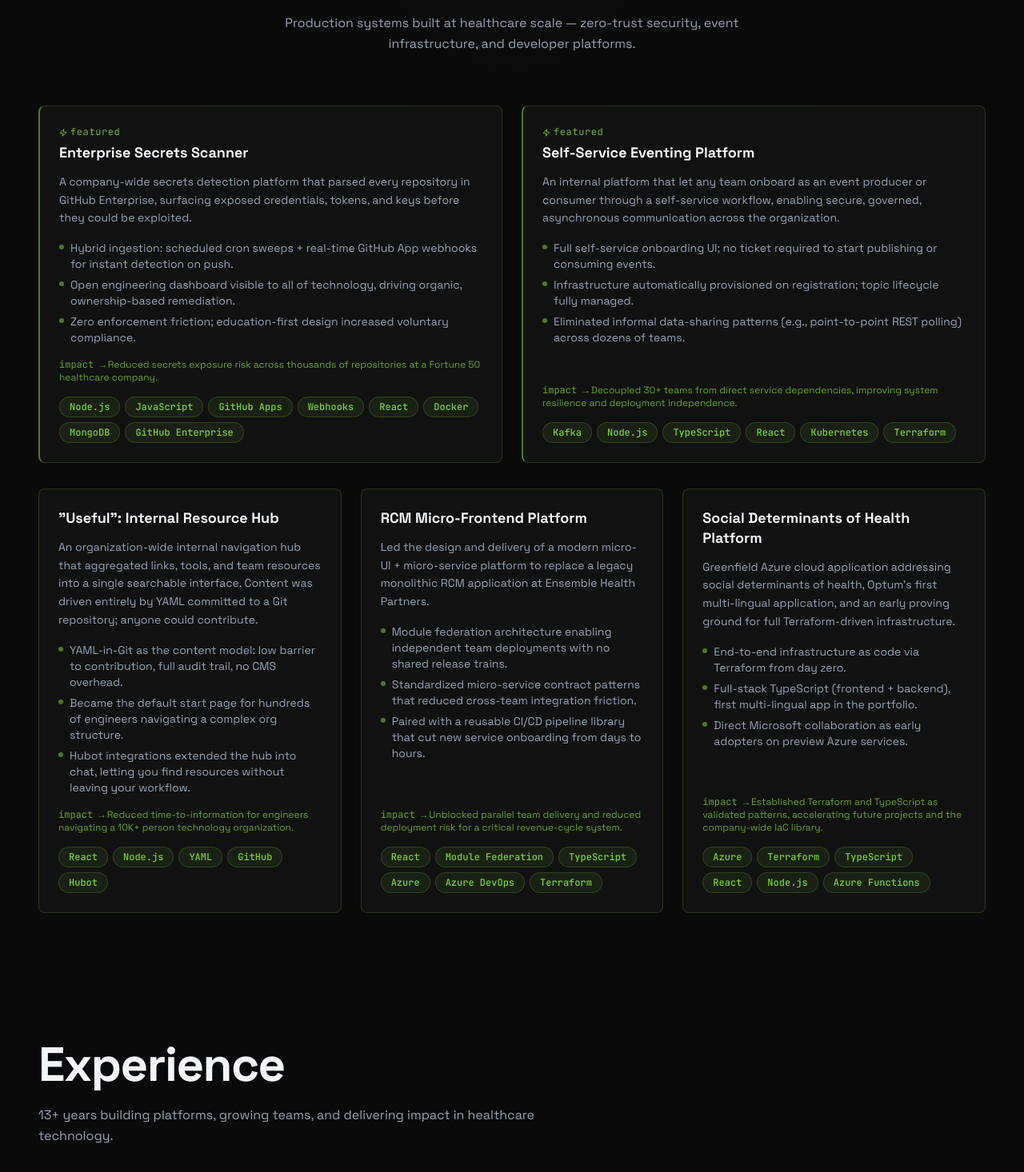
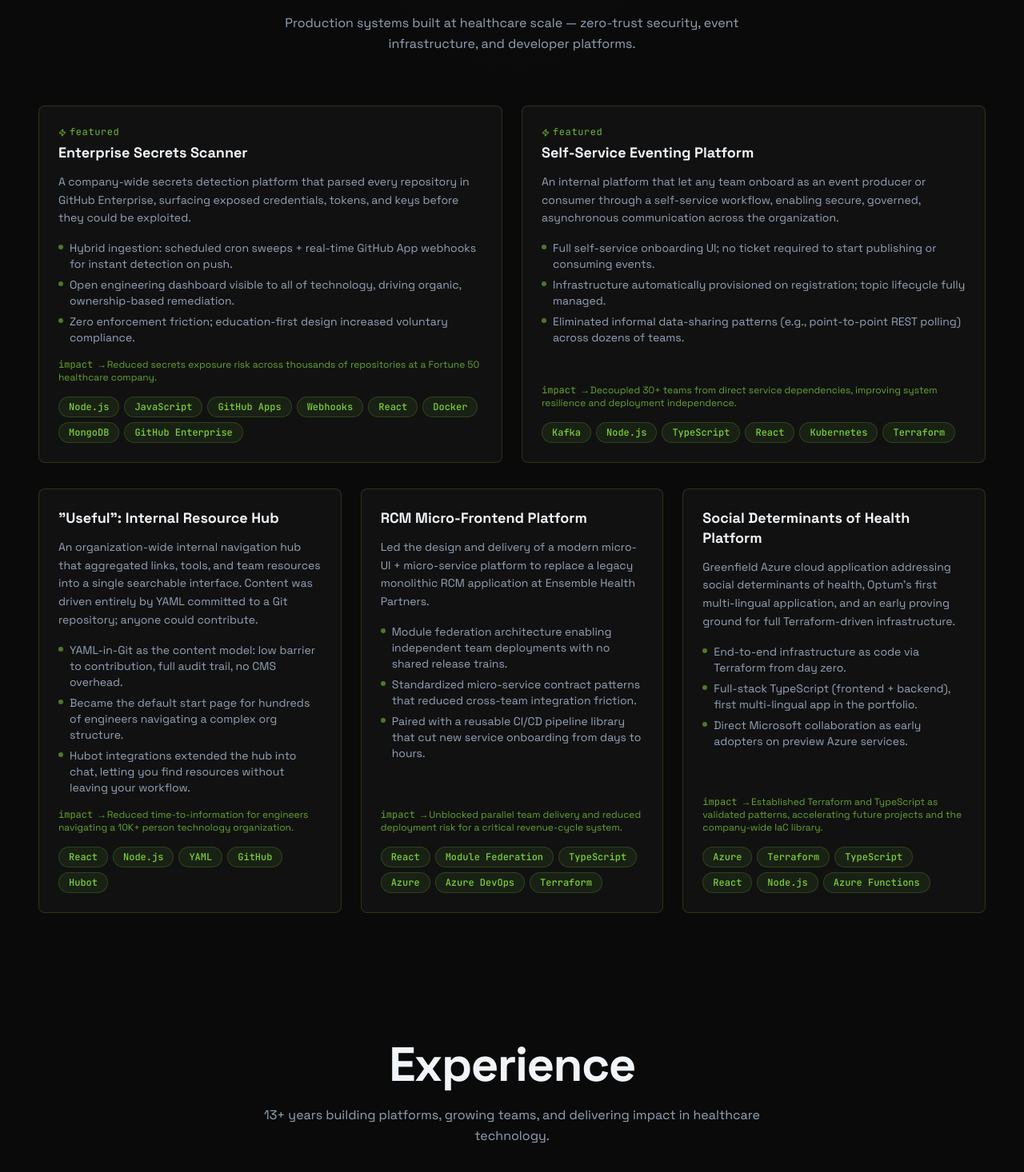
Before and after one commit to PseudoCoding/portfolio-site, a React (Vite) app: page / in a window 1280 px wide. Shown: the part 944-2410 px from the top of the page at 80% size. Built offline with nearby package versions, Linux system fonts and the light colour scheme.

Commit message:
Minor bug fixes

```diff
--- a/src/components/sections/EducationAndCerts.tsx
+++ b/src/components/sections/EducationAndCerts.tsx
@@ -23,7 +23,7 @@ function EducationCard({ entry, index }: { entry: EducationEntry; index: number
       whileInView={{ opacity: 1, y: 0 }}
       viewport={{ once: true, margin: '-40px' }}
       transition={{ duration: 0.5, delay: index * 0.1 }}
-      className="glass-card p-6"
+      className="glass-card-hover p-6"
     >
       <div className="mb-4 flex items-center gap-3">
         <div className="flex h-9 w-9 shrink-0 items-center justify-center rounded-lg bg-cyan-400/10">
@@ -76,7 +76,6 @@ export function EducationAndCerts({ education, certifications }: EducationAndCer
       <div className="section-wrapper py-16">
         <SectionHeader
           headline="Education & Certifications"
-          align="left"
         />
 
         <div className="grid gap-10 lg:grid-cols-2">
--- a/src/components/sections/Experience.tsx
+++ b/src/components/sections/Experience.tsx
@@ -117,7 +117,6 @@ export function Experience({ config }: ExperienceProps) {
         <SectionHeader
           headline="Experience"
           sub={config.tagline}
-          align="left"
         />
 
         <div className="mt-8">
--- a/src/components/sections/Hobbies.tsx
+++ b/src/components/sections/Hobbies.tsx
@@ -21,7 +21,7 @@ function HobbyCard({ hobby, index }: { hobby: Hobby; index: number }) {
       whileInView={{ opacity: 1, y: 0 }}
       viewport={{ once: true, margin: '-40px' }}
       transition={{ duration: 0.5, delay: index * 0.08 }}
-      className="glass-card p-6"
+      className="glass-card-hover p-6"
     >
       <div className="mb-3 text-cyan-400">
         <DynamicIcon name={hobby.icon} size={20} className="text-cyan-400" />
--- a/src/components/sections/Projects.tsx
+++ b/src/components/sections/Projects.tsx
@@ -82,9 +82,7 @@ function ProjectCard({
     >
       <TiltCard className="h-full">
         <div
-          className={`glass-card h-full p-6 flex flex-col transition-colors duration-300 hover:border-cyan-400/40 ${
-            featured ? 'border-l-2 border-l-cyan-400/50' : ''
-          }`}
+          className={`glass-card h-full p-6 flex flex-col transition-colors duration-300 hover:border-cyan-400/40`}
         >
           {/* Title row */}
           <div className="flex items-start justify-between gap-3 mb-3">
```
